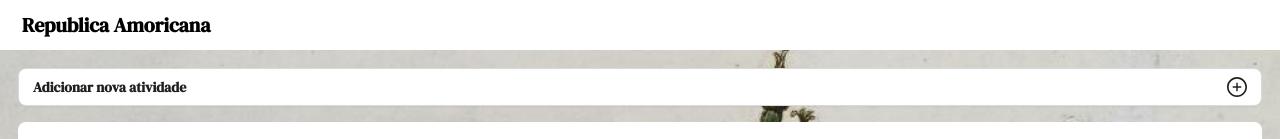
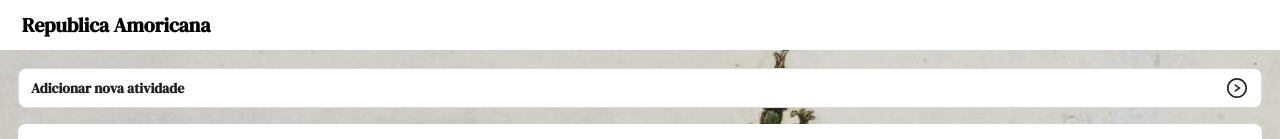
Before and after one commit to Raphael-Ramalho/Amoricana, a React (Create React App) app: page / in a window 1280 px wide. Shown: the top 139 px of the page. Built offline with nearby package versions, Linux system fonts and the light colour scheme.

Commit message:
adding form

```diff
--- a/src/components/cardArea/CardArea.styled.ts
+++ b/src/components/cardArea/CardArea.styled.ts
@@ -1,6 +1,6 @@
 import styled from "styled-components";
-import { PlusCircleOutlined, MinusCircleOutlined } from "@ant-design/icons";
-import { CustomButton, RowFlexContainer, Text } from "../generic/generic.style";
+import { DeleteOutlined } from "@ant-design/icons";
+import { RowFlexContainer, Text } from "../generic/generic.style";
 import { Button, Modal } from "antd";
 
 export const CardContainer = styled.div`
@@ -24,23 +24,7 @@ export const FirstRow = styled.div`
   justify-content: space-between;
 `;
 
-export const NewActivity = styled(Text)`
-  font-weight: bold;
-`;
-
-export const AddButton = styled(CustomButton)`
-  background-color: white;
-  display: flex;
-  justify-content: space-between;
-  border-radius: 0.8rem;
-  padding: 1.8rem 1.4rem;
-`;
-
-export const PlusIcon = styled(PlusCircleOutlined)`
-  font-size: 2rem;
-`;
-
-export const RemoveIcon = styled(MinusCircleOutlined)`
+export const RemoveIcon = styled(DeleteOutlined)`
   font-size: 2rem;
   fill: black;
 `;
--- a/src/components/cardArea/CardArea.tsx
+++ b/src/components/cardArea/CardArea.tsx
@@ -1,9 +1,5 @@
-import {
-  Container,
-  AddButton,
-  NewActivity,
-  PlusIcon,
-} from "./CardArea.styled";
+import { Container } from "./CardArea.styled";
+import { AddNewActivity } from "./addNewActivity/AddNewActivity";
 import { Card } from "./card/Card";
 import { CardInfo, Frequency } from "./card/Card.type";
 
@@ -21,10 +17,7 @@ export const CardArea = () => {
 
   return (
     <Container>
-      <AddButton>
-        <NewActivity>Adicionar nova atividade</NewActivity>
-        <PlusIcon />
-      </AddButton>
+      <AddNewActivity />
 
       {cardsInfo.map((cardInfo) => (
         <Card key={cardInfo.id} cardInfo={cardInfo} />
--- /dev/null
+++ b/src/components/cardArea/addNewActivity/AddNewActivity.styled.ts
@@ -0,0 +1,26 @@
+import { Collapse } from "antd";
+import styled from "styled-components";
+import { Text } from "../../generic/generic.style";
+import { RightCircleOutlined } from "@ant-design/icons";
+
+export const StyledCollapse = styled(Collapse)`
+  background-color: white;
+
+  .ant-collapse-expand-icon svg {
+    font-size: 2rem;
+  }
+
+  .ant-collapse-expand-icon {
+    margin-right: 0.2rem;
+  }
+`;
+
+export const NewActivity = styled(Text)`
+  font-weight: bold;
+  margin-left: 0.4rem;
+`;
+
+export const ArrowIcon = styled(RightCircleOutlined)<{ isActive?: boolean }>`
+  font-size: 2rem;
+  transform: rotate(${({ isActive }) => (isActive ? "90deg" : "0")});
+`;
--- /dev/null
+++ b/src/components/cardArea/addNewActivity/AddNewActivity.tsx
@@ -0,0 +1,63 @@
+import { Form, Input } from "antd";
+import {
+  ArrowIcon,
+  NewActivity,
+  StyledCollapse,
+} from "./AddNewActivity.styled";
+
+export const AddNewActivity = () => {
+  const formComponent = (
+    <Form
+      name="add-activity-form"
+      layout="vertical"
+    >
+      <Form.Item
+        layout="vertical"
+        label="Atividade"
+        name="activity"
+        rules={[{ required: true }]}
+      >
+        <Input />
+      </Form.Item>
+      <Form.Item
+        layout="vertical"
+        label="Frequência"
+        name="frequency"
+        rules={[{ required: true }]}
+      >
+        <Input />
+      </Form.Item>
+      <Form.Item
+        layout="vertical"
+        label="Descrição"
+        name="description"
+        rules={[{ required: true }]}
+      >
+        <Input />
+      </Form.Item>
+      <Form.Item
+        layout="vertical"
+        label="Ordem dos Integrantes"
+        name="order"
+        rules={[{ required: true }]}
+      >
+        <Input />
+      </Form.Item>
+    </Form>
+  );
+
+  return (
+    <StyledCollapse
+      size="small"
+      expandIconPosition="right"
+      expandIcon={({ isActive }) => <ArrowIcon isActive={isActive} />}
+      items={[
+        {
+          key: "1",
+          label: <NewActivity>Adicionar nova atividade</NewActivity>,
+          children: formComponent,
+        },
+      ]}
+    />
+  );
+};
```
